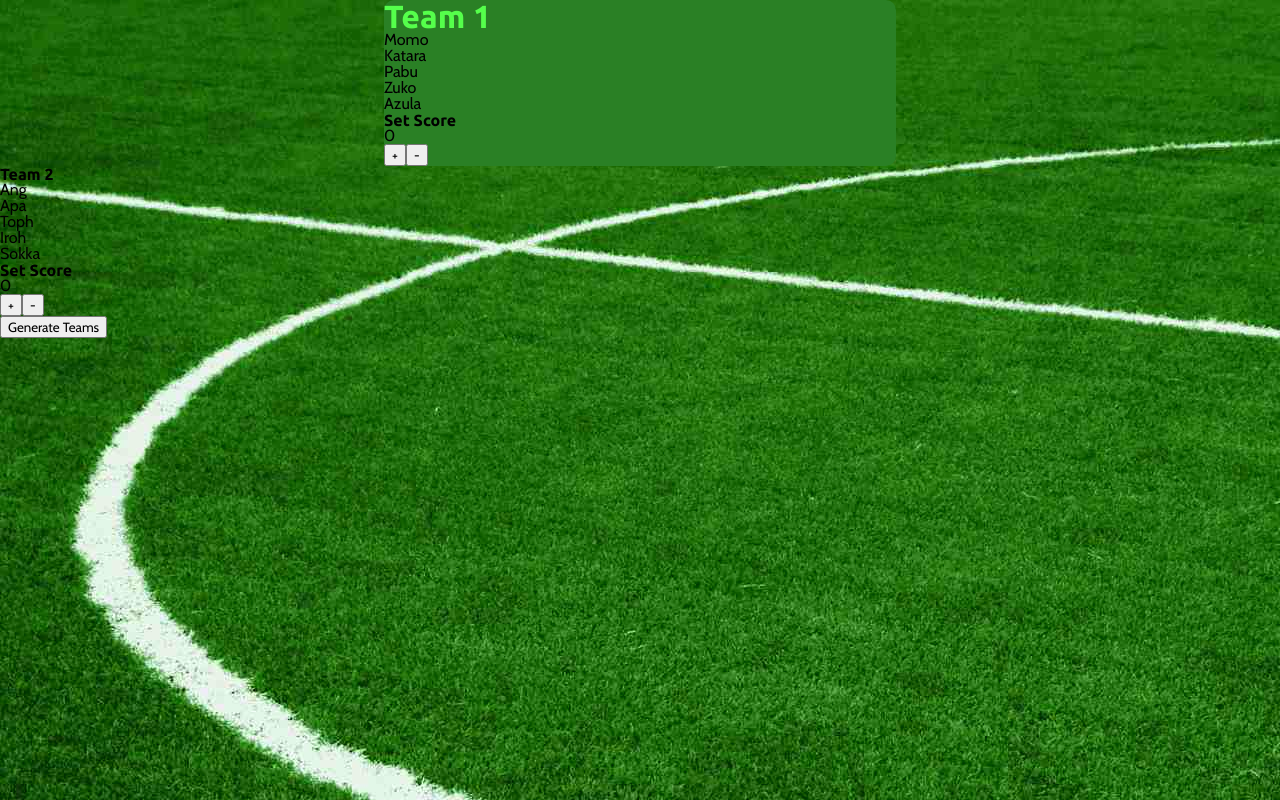
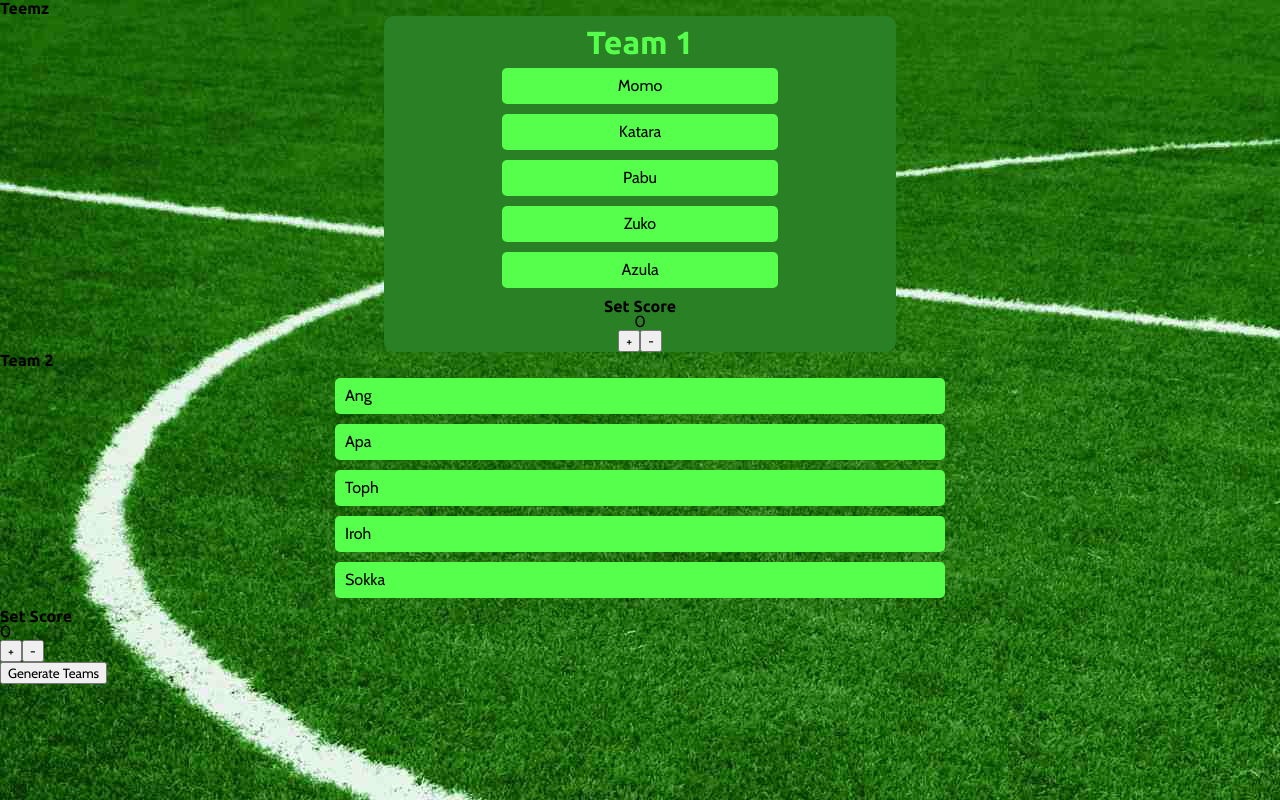
Before and after one commit to teemz-app/teemz-frontend, a React (Create React App) app: page / in a window 1280 px wide. Both pictures are taken after a click on the button "Generate Teams". Built offline with nearby package versions, Linux system fonts and the light colour scheme.

Commit message:
finished styling of player card div

```diff
--- a/src/App.js
+++ b/src/App.js
@@ -3,6 +3,7 @@ import GenerateTeams from './components/GenerateTeams';
 
 const App = () => (
     <>
+        <h1>Teemz</h1>
         <GenerateMatch />
         <GenerateTeams />
     </>
--- a/src/components/TeamCard/TeamComponents/RowPlayer.js
+++ b/src/components/TeamCard/TeamComponents/RowPlayer.js
@@ -1,6 +1,9 @@
 const RowPlayer = ({ name }) => (
     <>
-        <p className="playerName">{ name }</p>
+        <div className="teamCard_playerName">
+            <p>{ name }</p>
+        </div>
+
     </>
 );
 
--- a/src/styles/teamCard.css
+++ b/src/styles/teamCard.css
@@ -5,11 +5,24 @@
 
     width: 40%;
     min-width: 300px;
-    justify-content: center;
+    max-width: 600px;
+    text-align:center;
 }
 
 .teamCard_teamName {
     font-size: 32px;
     color: var(--brightGreen);
-    margin: auto;
+    padding-top: 2%;
 }
+
+.teamCard_playerName {
+    margin: 10px auto;
+    padding: 10px;
+    border-radius: 5px;
+    background-color: var(--brightGreen);
+
+    width: 50%;
+    max-width: 590px;
+
+
+}
```
